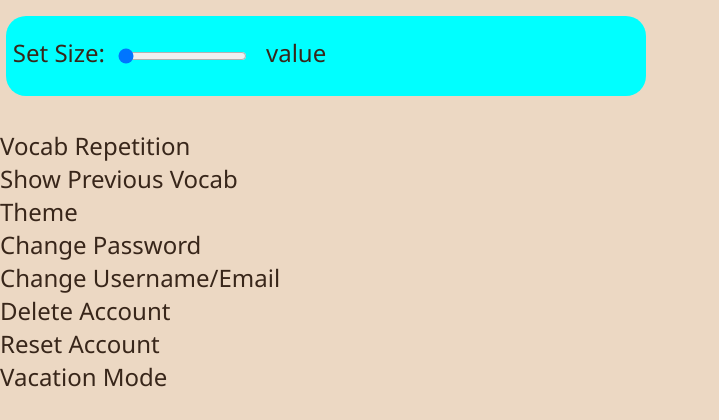
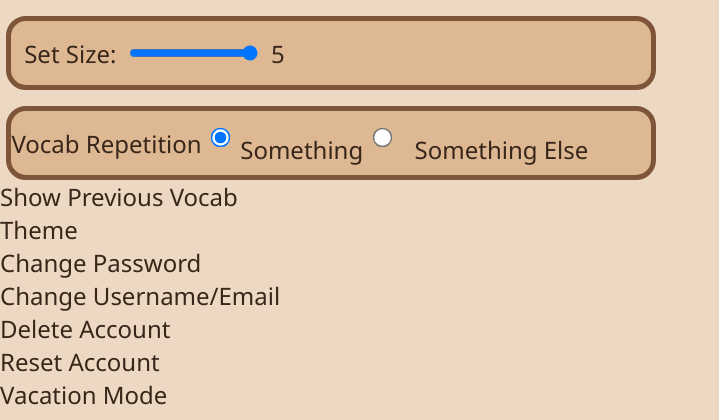
Before and after one commit to Bitfeller/Bento, a PHP site: page /settings.html in a window 1280 px wide. Shown: the part 61-481 px from the top of the page, without its empty margins (0-719 px from the left). Run offline with PHP 8.4, Linux system fonts and the light colour scheme.

Commit message:
inital setting work

```diff
--- a/css/settings.css
+++ b/css/settings.css
@@ -1,16 +1,28 @@
-.set-size-setting {
+.setting-box {
     border-radius: 20px;
     margin-left: 0.5%;
     margin-top: 2vh;
-    background-color: aqua;
+    background-color: rgb(221, 184, 146);
+    border-color: rgb(127, 85, 57);
+    border-width: 5px;
+    border-style: solid;
     display: flex;
     flex-direction: row;
     width: 50%;
-    height: 10vh;
-    gap: 2%
-
+    height: 8vh;
+    gap: 2%;
+    align-items: center;
 }
-.set-size-setting>p {
-    margin-left: 1%;
-    margin-top: 3%;
+.setting-box>p {
+    margin-left: 2%;
 }
+input[type="radio"] {
+  transform: scale(1.5);
+  margin-bottom: 1.5vh;
+}
+.radio-label {
+  margin-top: 1.5vh;
+}
+input[type="range"] {
+    cursor: grabbing;
+}
--- /dev/null
+++ b/js/settings.js
@@ -0,0 +1,3 @@
+function displaySliderValue (sliderid, outputid) {
+    document.getElementById(outputid).innerHTML = document.getElementById(sliderid).value
+}
--- a/settings.html
+++ b/settings.html
@@ -28,13 +28,20 @@
     </div>
 
     <div id="settings-container">
-        <div class="set-size-setting">
-            <p>Set Size: </p>
-            <input type="range" min="5" max="10" value="0" class="slider" id="myRange">
-            <p>value</p>
+
+        <div class="setting-box">
+            <p>Set Size:</p>
+            <input type="range" min="1" max="5" value="5" class="slider"  id="set-size-slider" oninput="displaySliderValue('set-size-slider', 'set-size-output')">
+            <output id="set-size-output">5</output>
         </div>
-        <br>
-        <div>Vocab Repetition</div>
+        <div class="setting-box">
+            Vocab Repetition
+            <input id="radio-1" name="radio" type="radio" checked>
+            <label for="radio-1" class="radio-label">Something</label>
+
+            <input id="radio-2" name="radio" type="radio">
+            <p  for="radio-2" class="radio-label">Something Else</p>
+        </div>
         <div>Show Previous Vocab</div>
         <div>Theme</div>
         <div>Change Password</div>
@@ -46,4 +53,5 @@
 
     </div>
 </body>
+<script src="js/settings.js"></script>
 </html>
```
